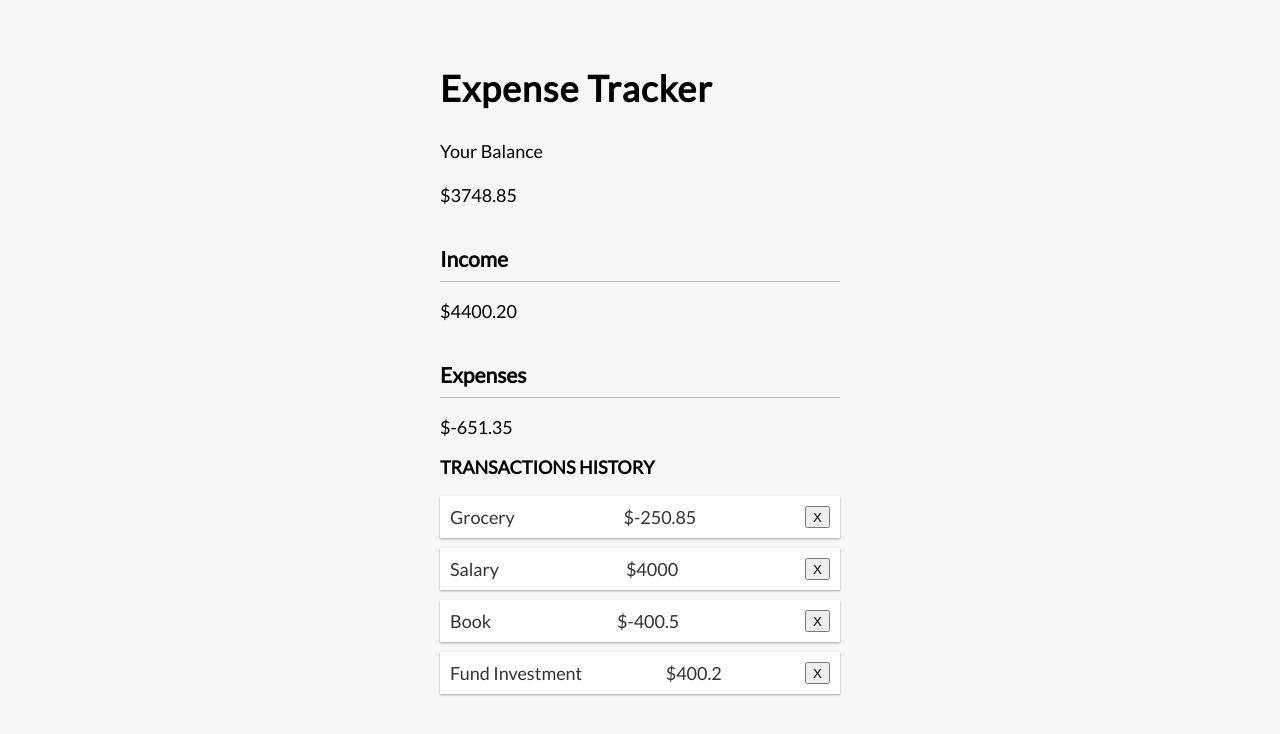
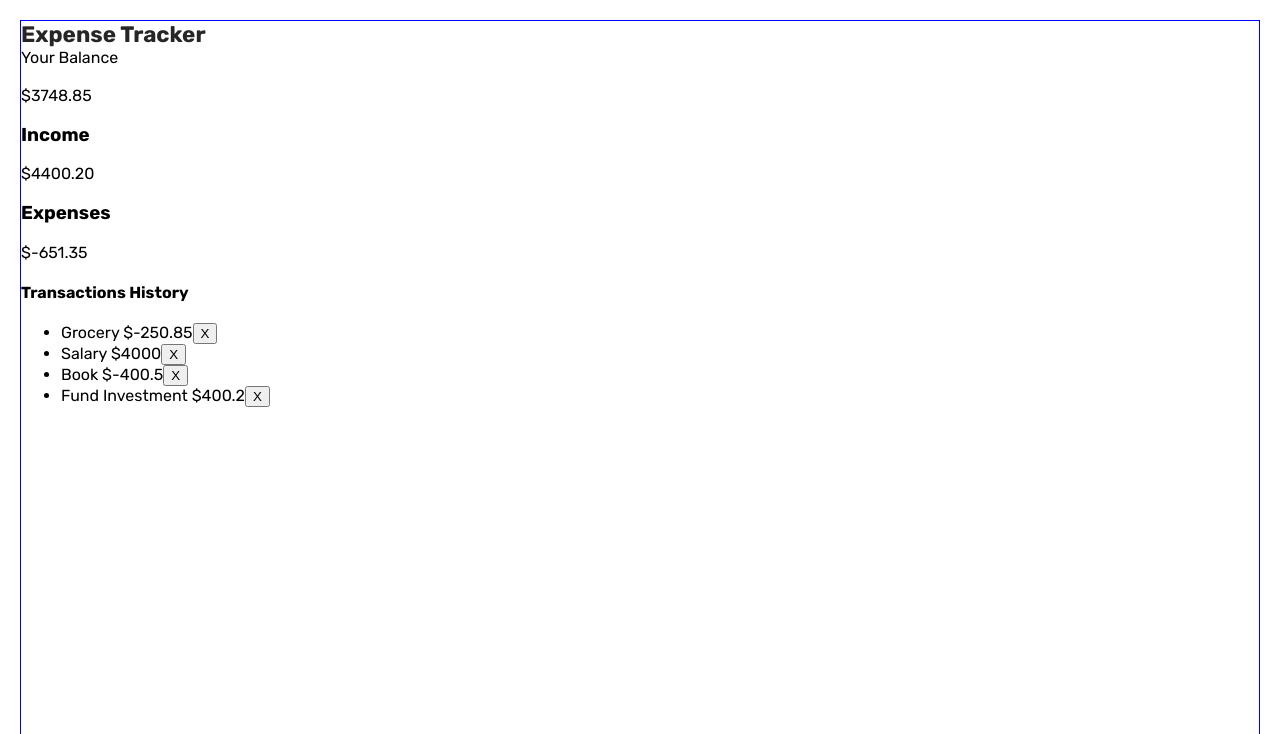
Before and after one commit to banuaggun/expense-tracker, a Vue app: page / in a window 1280 px wide. Shown: the top 734 px of the page. Built offline with nearby package versions, Linux system fonts and the light colour scheme.

Commit message:
Project style preparations have begun

```diff
--- a/src/assets/style.css
+++ b/src/assets/style.css
@@ -1,152 +1,19 @@
-@import url('https://fonts.googleapis.com/css?family=Lato&display=swap');
+@import url('https://fonts.googleapis.com/css2?family=Rubik:wght@300;400;500;600;700;800;900&display=swap');
 
-:root {
-  --box-shadow: 0 1px 3px rgba(0, 0, 0, 0.12), 0 1px 2px rgba(0, 0, 0, 0.24);
+*{
+  box-sizing:border-box;
 }
 
-* {
-  box-sizing: border-box;
+body{
+  font-family: 'Rubik', sans-serif;
+  margin:20px;
+  min-height:100vh;
+  border:1px solid blue;
 }
 
-body {
-  background-color: #f7f7f7;
-  display: flex;
-  flex-direction: column;
-  align-items: center;
-  justify-content: center;
-  min-height: 100vh;
-  margin: 0;
-  font-family: 'Lato', sans-serif;
-  font-size: 18px;
+.header span{
+  font-weight:700;
+  font-size:1.4rem;
+  color:rgb(39, 38, 38);
+
 }
-
-.container {
-  margin: 30px auto;
-  width: 400px;
-}
-
-h1 {
-  letter-spacing: 1px;
-  margin: 0;
-}
-
-h3 {
-  border-bottom: 1px solid #bbb;
-  padding-bottom: 10px;
-  margin: 40px 0 10px;
-}
-
-h4 {
-  margin: 0;
-  text-transform: uppercase;
-}
-
-.inc-exp-container {
-  background-color: #fff;
-  box-shadow: var(--box-shadow);
-  padding: 20px;
-  display: flex;
-  justify-content: space-between;
-  margin: 20px 0;
-}
-
-.inc-exp-container > div {
-  flex: 1;
-  text-align: center;
-}
-
-.inc-exp-container > div:first-of-type {
-  border-right: 1px solid #dedede;
-}
-
-.money {
-  font-size: 20px;
-  letter-spacing: 1px;
-  margin: 5px 0;
-}
-
-.money.plus {
-  color: #2ecc71;
-}
-
-.money.minus {
-  color: #c0392b;
-}
-
-label {
-  display: inline-block;
-  margin: 10px 0;
-}
-
-input[type='text'],
-input[type='number'] {
-  border: 1px solid #dedede;
-  border-radius: 2px;
-  display: block;
-  font-size: 16px;
-  padding: 10px;
-  width: 100%;
-}
-
-.btn {
-  cursor: pointer;
-  background-color: #9c88ff;
-  box-shadow: var(--box-shadow);
-  color: #fff;
-  border: 0;
-  display: block;
-  font-size: 16px;
-  margin: 10px 0 30px;
-  padding: 10px;
-  width: 100%;
-}
-
-.btn:focus,
-.delete-btn:focus {
-  outline: 0;
-}
-
-.list {
-  list-style-type: none;
-  padding: 0;
-  margin-bottom: 40px;
-}
-
-.list li {
-  background-color: #fff;
-  box-shadow: var(--box-shadow);
-  color: #333;
-  display: flex;
-  justify-content: space-between;
-  position: relative;
-  padding: 10px;
-  margin: 10px 0;
-}
-
-.list li.plus {
-  border-right: 5px solid #2ecc71;
-}
-
-.list li.minus {
-  border-right: 5px solid #c0392b;
-}
-
-.delete-btn {
-  cursor: pointer;
-  background-color: #e74c3c;
-  border: 0;
-  color: #fff;
-  font-size: 20px;
-  line-height: 20px;
-  padding: 2px 5px;
-  position: absolute;
-  top: 50%;
-  left: 0;
-  transform: translate(-100%, -50%);
-  opacity: 0;
-  transition: opacity 0.3s ease;
-}
-
-.list li:hover .delete-btn {
-  opacity: 1;
-}
--- a/src/components/Header.vue
+++ b/src/components/Header.vue
@@ -1,3 +1,5 @@
 <template>
-  <h1>Expense Tracker</h1>
+  <div class="header">
+    <span>Expense Tracker</span>
+  </div>
 </template>
```
